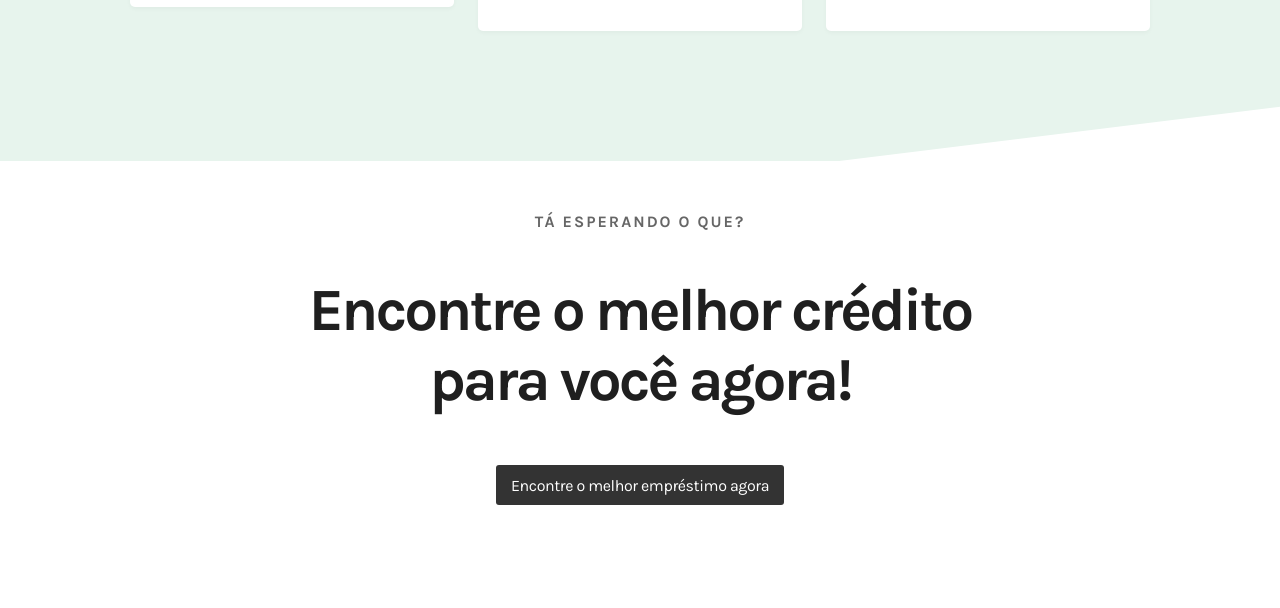
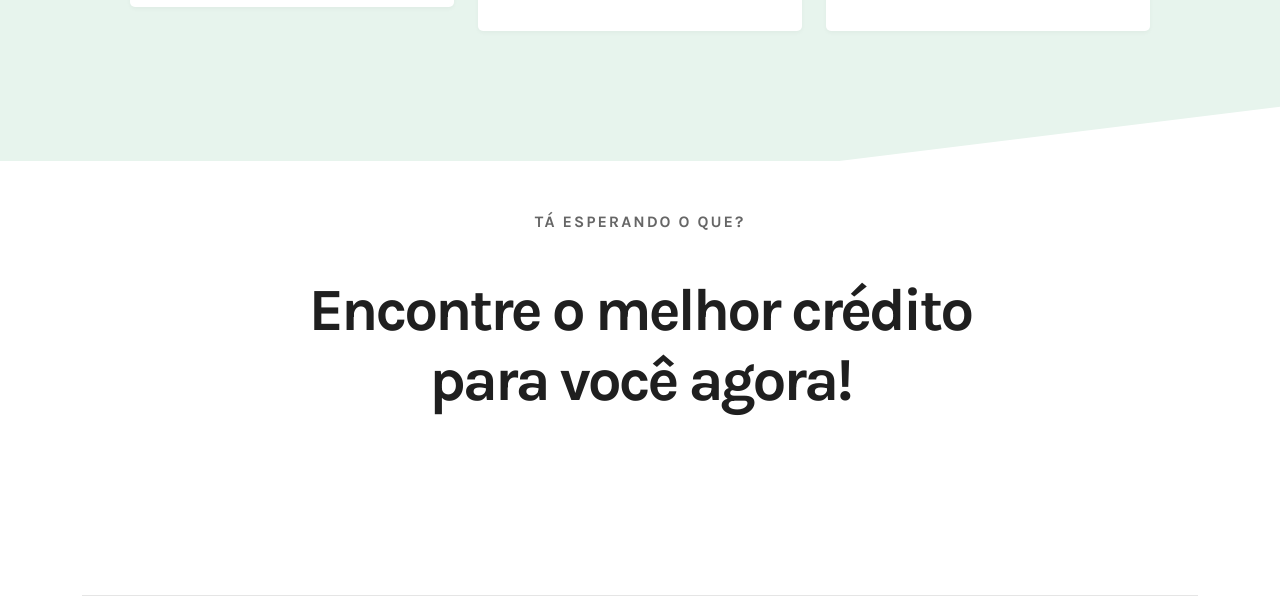
Before and after one commit to praser/precisodegrana, a website: page packages/www/index.html in a window 1280 px wide. Shown: the part 2515-3123 px from the top of the page. Drawn offline with Linux system fonts and the light colour scheme.

Commit message:
Fix the CTA at the bottom to only shows when the one in the bar was hidden

```diff
--- a/packages/www/index.html
+++ b/packages/www/index.html
@@ -266,7 +266,7 @@
                 <div class="content">
                   <span class="tagline">Tá esperando o que?</span>
                   <h2>Encontre o melhor crédito para você agora!</h2>
-                  <div class="header-btn header-btn-l-13 ms-auto d-inline-flex">
+                  <div class="header-btn header-btn-l-13 ms-auto d-sm-none d-inline-flex">
                     <a target="_blank" class="btn btn cta-btn focus-reset" href="https://finestdevs.com/shade/">
                       Encontre o melhor empréstimo agora
                     </a>
```
